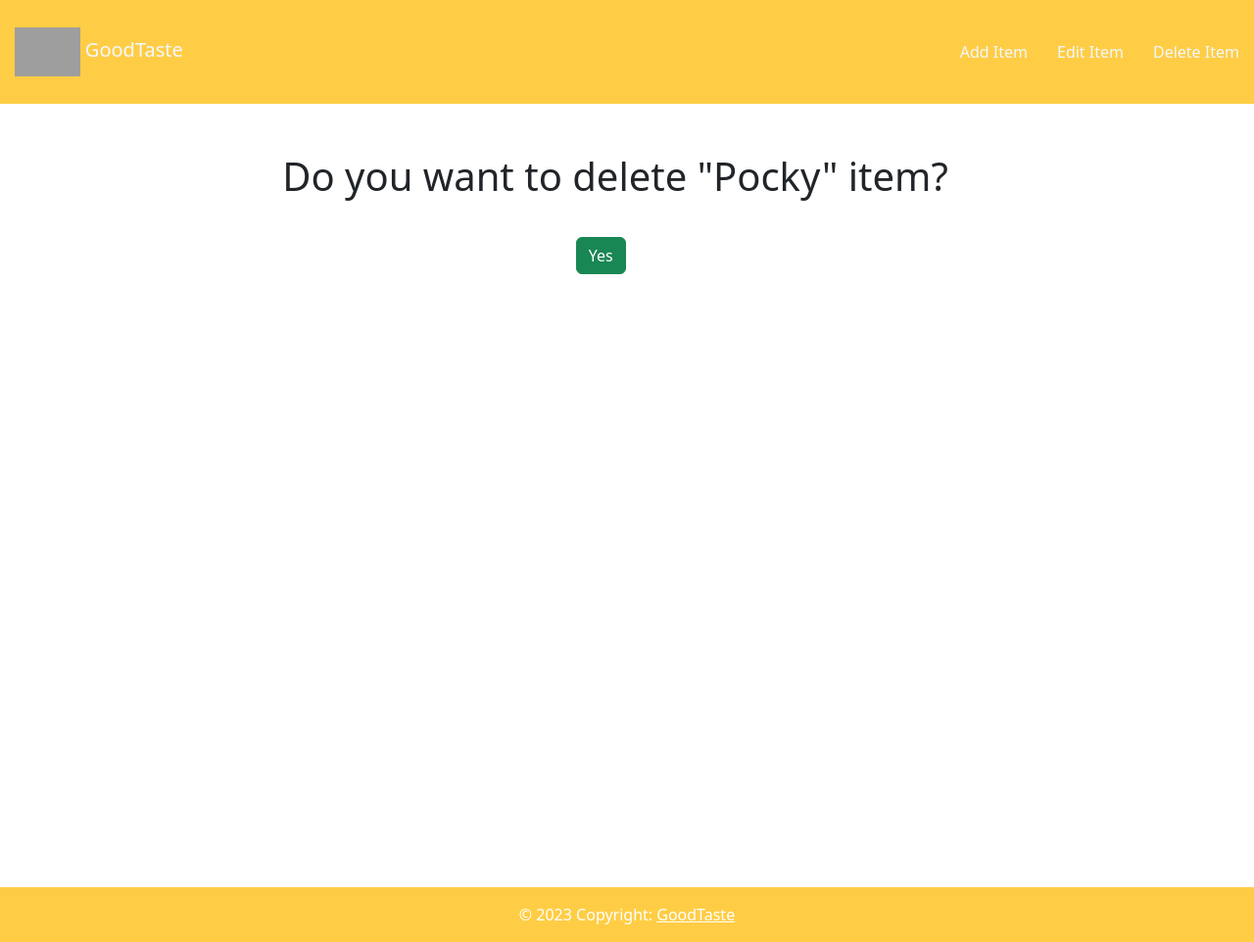
After one commit to necenceu/Food-Menu-App, a Django app: page /food/delete/1/ in a window 1280 px wide. The commit adds this page. Shown: the whole page at 98% size. Run offline with Django 4.2, Linux system fonts and the light colour scheme; data comes from the database, SQL or seed files in the repository; both versions use the stored data as it was after the commit; grey boxes are pictures that could not be loaded.

Commit message:
Created a functionality of create update and delete items. Made urls, views and templates for this. Made minor fixes of front end part.

```diff
--- a/food/static/food/style.css
+++ b/food/static/food/style.css
@@ -32,5 +32,8 @@ html, body{
 
 .container{
     min-height: 100%;
+    min-width: 100%;
     position: relative;
+    padding-top: 50px;
+    padding-bottom: 20px;
 }
--- a/food/templates/food/base.html
+++ b/food/templates/food/base.html
@@ -16,17 +16,20 @@
 <body>
 
     <nav class="navbar" style="background-color: #ffcd45">
-        <a href="{% url 'food:index' %}" class="navbar-brand" style="color:aliceblue">GoodTaste</a>
+        <a href="{% url 'food:index' %}" class="navbar-brand" style="color:aliceblue">
+            <img src="https://cdn-icons-png.flaticon.com/512/2821/2821803.png" height="50px">
+            GoodTaste
+        </a>
         <div class="navbar">
-            <a class="nav-item nav-link" href="#">Create Item</a>
+            <a class="nav-item nav-link" href="{% url 'food:add_item' %}">Add Item</a>
             <a class="nav-item nav-link" href="#">Edit Item</a>
             <a class="nav-item nav-link" href="#">Delete Item</a>
         </div>
     </nav>
-
+    <div class="container">
     {% block body %}
     {% endblock %}
-
+    </div>
 
     <footer class="footer">
         <div class="text-center text-white p-3" style="background-color:#ffcd45;">
--- a/food/templates/food/detail.html
+++ b/food/templates/food/detail.html
@@ -1,7 +1,6 @@
 {% extends 'food/base.html' %}
 
     {% block body %}
-        <div class="container">
             <div class="row">
                 <div class="col-md-4">
                     <img class="card" width="400px" src="{{ item.item_image_url }}">
@@ -10,7 +9,7 @@
                     <h1>{{ item.item_name }}</h1>
                     <a3>{{ item.item_desc }}</a3><br>
                     <h3>Price: {{ item.item_price }}</a3><br>
+                    <a href="{% url 'food:delete_item' item.id %}" class="btn btn-danger">Delete</a>
                 </div>
             </div>
-        </div>
     {% endblock %}
--- a/food/templates/food/index.html
+++ b/food/templates/food/index.html
@@ -1,6 +1,8 @@
 {% extends 'food/base.html' %}
     {% block body %}
-    <div class="container">
+        <div class="row">
+            <h1 style="text-align: center;">Welcome to the GoodTaste!</h1>
+        </div>
         {% for item in item_list %}
             <div class="row">
                 <div class="col-md-3 offset-md-1">
@@ -13,8 +15,8 @@
                 </div>
                 <div class="col-md-2">
                     <a class="btn btn-success" href="{% url 'food:detail' item.id %}">Details</a>
+                    <a class="btn btn-warning" href="{% url 'food:update_item' item.id %}">Edit</a>
                 </div>
             </div>
         {% endfor %}
-    </div>
     {% endblock %}
--- /dev/null
+++ b/food/templates/food/item-delete.html
@@ -0,0 +1,14 @@
+{% extends 'food/base.html' %}
+    {% block body %}
+        <form method="POST">
+            {% csrf_token %}
+            <div class="row">
+                <h1 style="text-align: center;">Do you want to delete "{{ item.item_name }}" item?</h1>
+            </div>
+            <div class="row">
+                <div class="col-md-1 mx-auto">
+                    <button type="submit" class="btn btn-success">Yes</button>
+                </div>
+            </div>
+        </form>
+    {% endblock %}
--- a/food/urls.py
+++ b/food/urls.py
@@ -4,7 +4,21 @@ from . import views
 app_name = 'food'
 
 urlpatterns = [
+    # main page of the website
     path('', views.index, name='index'),
+
+    # detail of item
     path('<int:item_id>/', views.detail, name='detail'),
+
+    # some item path to test fucntionality
     path('item/', views.item, name='item'),
+
+    # adding item
+    path('add', views.add_item, name='add_item'),
+
+    # editing item
+    path('update/<int:id>/', views.update_item, name='update_item'),
+
+    # deleting item
+    path('delete/<int:id>/', views.delete_item, name='delete_item'),
 ]
--- a/food/views.py
+++ b/food/views.py
@@ -1,7 +1,8 @@
-from django.shortcuts import render
+from django.shortcuts import render, redirect
 from django.http import HttpResponse
 from django.template import loader
 from .models import Item
+from .forms import ItemForm
 
 # Create your views here.
 
@@ -23,5 +24,43 @@ def detail(request, item_id):
     }
     return render(request, 'food/detail.html', context)
 
+def add_item(request):
+    form = ItemForm(request.POST or None)
+    name = 'Add item'
+    context = {
+        'form':form,
+        'page_name':name,
+    }
+
+    if form.is_valid():
+        form.save()
+        return redirect('food:index')
+
+    return render(request, 'food/item-form.html', context)
+
+def update_item(request, id):
+    item = Item.objects.get(id = id)
+    form = ItemForm(request.POST or None, instance=item)
+    name = 'Update item'
+    context = {
+        'item':item,
+        'form':form,
+        'page_name':name,
+    }
+
+    if form.is_valid():
+        form.save()
+        return redirect('food:index')
+    return render(request, 'food/item-form.html', context)
+
+def delete_item(request, id):
+    item = Item.objects.get(id = id)
+
+    if request.method == 'POST':
+        item.delete()
+        return redirect('food:index')
+
+    return render(request, 'food/item-delete.html', {'item':item})
+
 def item(request):
     return HttpResponse('This is an item view')
```
Also changed, not shown: food/forms.py (added, +7 -0 lines), food/templates/food/item-form.html (added, +8 -0 lines), db.sqlite3.
